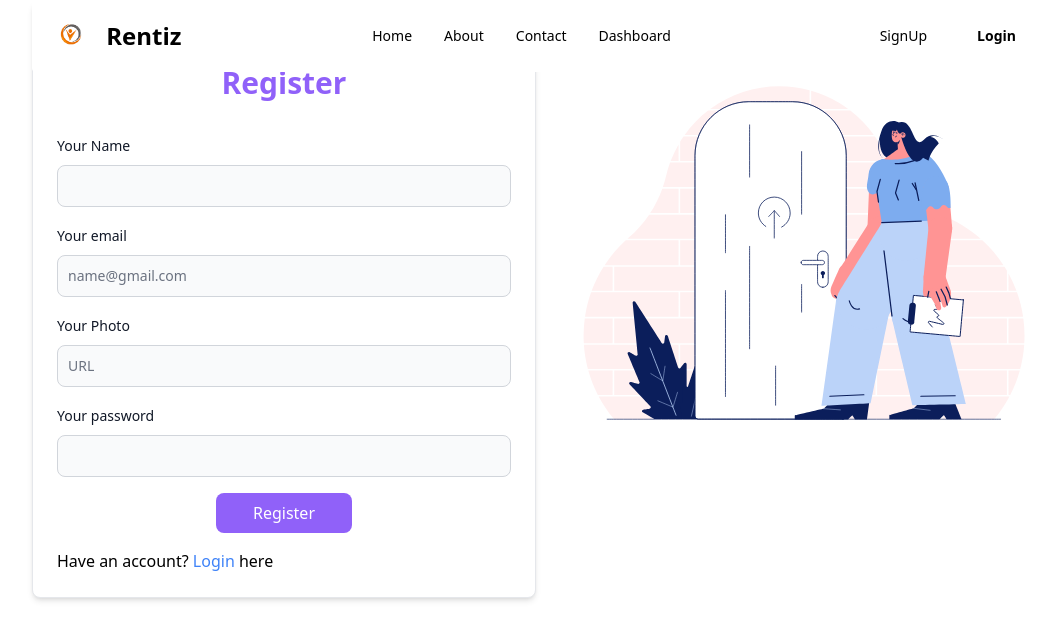
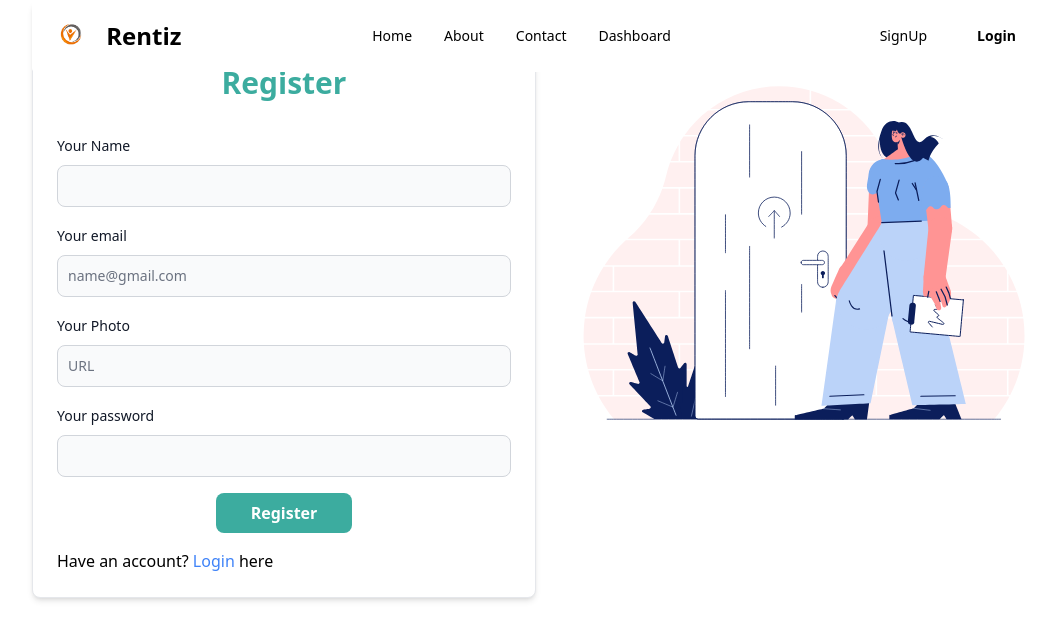
Before and after one commit to Sumaiya-Meem/TaskSwift, a React (Vite) app: page /register in a window 1280 px wide. Shown: the top 640 px of the page, without its empty margins (96-1151 px from the left). Built offline with nearby package versions, Linux system fonts and the light colour scheme; no server answers.

Commit message:
add firebase authentication on login,register page

```diff
--- a/src/Pages/HomePage/Banner/Banner.jsx
+++ b/src/Pages/HomePage/Banner/Banner.jsx
@@ -9,7 +9,7 @@ const Banner = () => {
                     Streamline your daily routine with our user-friendly task management solution. Whether it's work projects, personal goals, or important deadlines, our platform helps you stay organized and focused on what matters most.
                 </p>
                 <Button
-                className="mt-3 w-40"
+                className="mt-3 w-32 bg-[#3cac9f]"
                 >
                 Let’s Explore</Button>
             </div>
--- a/src/Pages/Register/Register.jsx
+++ b/src/Pages/Register/Register.jsx
@@ -62,7 +62,7 @@ const Register = () => {
 
     <div className='flex-1'>
     <Card className="max-w-lg">
-        <h1 className='mt-10 text-center text-3xl text-purple-500 font-semibold'>Register</h1>
+        <h1 className='mt-10 text-center text-3xl text-[#3cac9f] font-semibold'>Register</h1>
       <form className="flex flex-col gap-4 mt-4 text-left" onSubmit={handleSubmit(onSubmit)}>
       <div>
           <div className="mb-2 block">
@@ -110,7 +110,7 @@ const Register = () => {
         )}
 
         </div>
-        <input type="submit" value="Register"  className='btn bg-purple-500 w-[30%] mx-auto p-2 rounded-lg text-white'/>
+        <input type="submit" value="Register"  className='btn bg-[#3cac9f] font-semibold w-[30%] mx-auto p-2 rounded-lg text-white'/>
 
         <p>Have an account? <Link to="/login">
          <span className='text-blue-500'>Login </span>here
```
